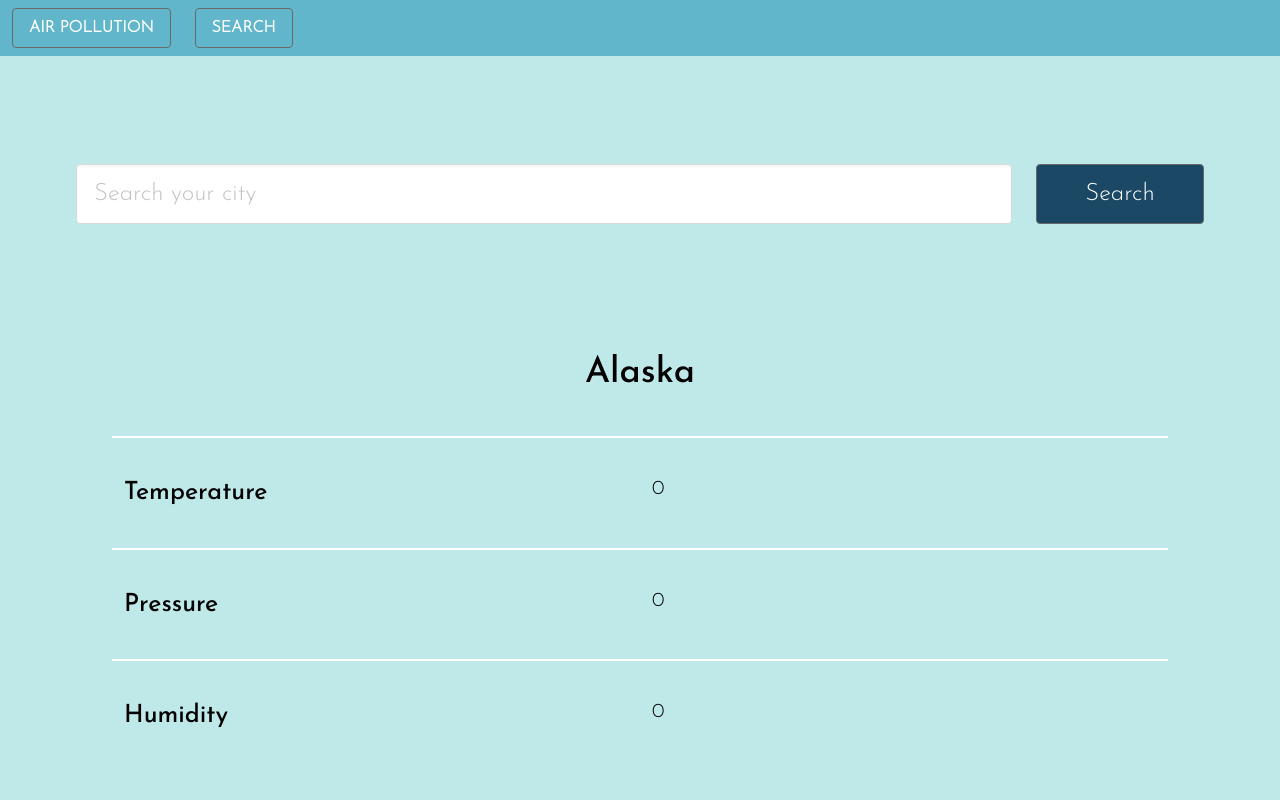
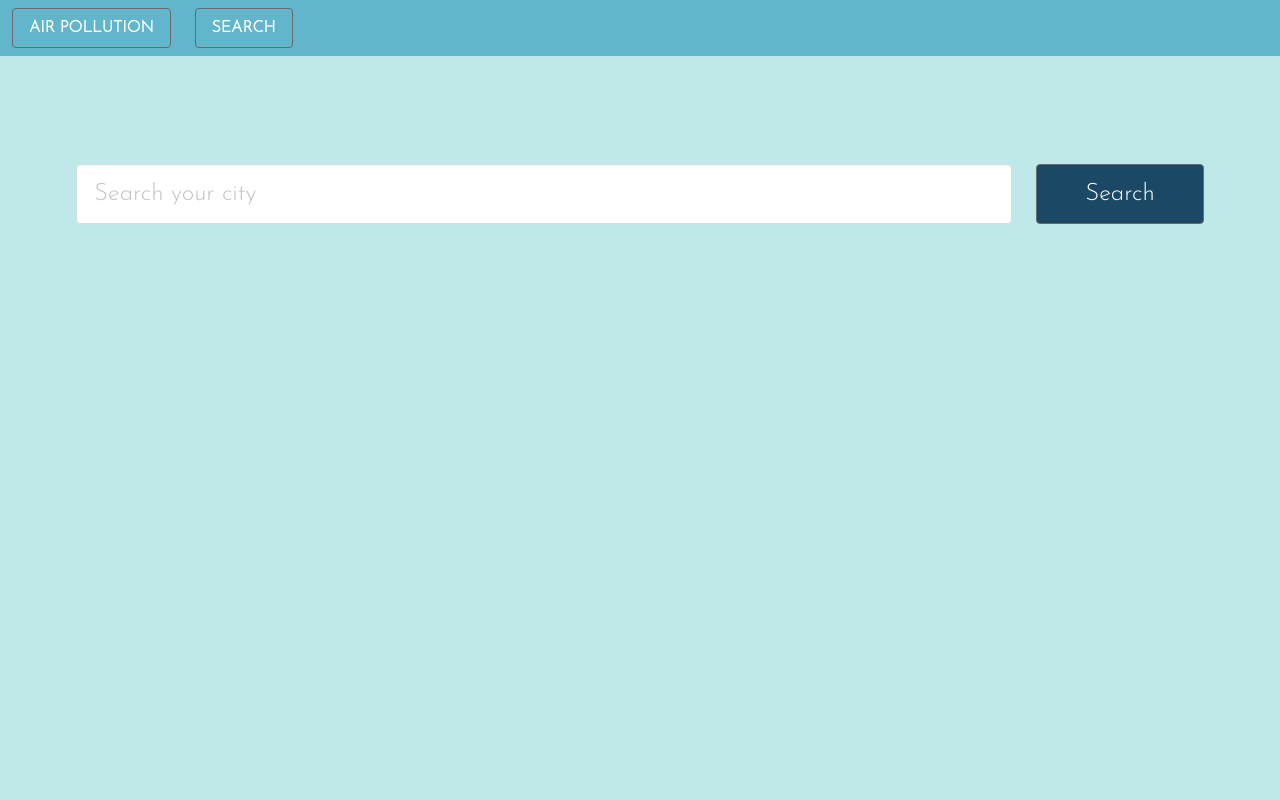
Before and after one commit to DomeT99/another-weather-app, a Vue app: page /search in a window 1280 px wide. Shown: the top 800 px of the page. Built offline with nearby package versions, Linux system fonts and the light colour scheme.

Commit message:
feat: complete design of app

```diff
--- a/src/views/AirPollution.vue
+++ b/src/views/AirPollution.vue
@@ -1,6 +1,6 @@
 <script setup>
-import GeoLocation from "../components/AirPollution/GeoLocation.vue";
-
+import GeoLocation from "../components/AirPollution/GeoLocationSection.vue";
+import ResultSection from "../components/Result.vue";
 //CO = Monossido di carbonio
 //NO2 = Biossido di azoto
 //O3 = Ozono
@@ -8,4 +8,6 @@ import GeoLocation from "../components/AirPollution/GeoLocation.vue";
 </script>
 <template>
   <GeoLocation></GeoLocation>
+  <hr />
+  <ResultSection v-if="false"></ResultSection>
 </template>
--- a/src/views/Search.vue
+++ b/src/views/Search.vue
@@ -1,10 +1,10 @@
 <script setup>
 import SearchSection from "../components/SearchView/SearchSection.vue";
-import ResultSection from "../components/SearchView/ResultSection.vue";
+import ResultSection from "../components/Result.vue";
 </script>
 
 <template>
   <SearchSection></SearchSection>
   <hr />
-  <ResultSection></ResultSection>
+  <ResultSection v-if="false"></ResultSection>
 </template>
```
Also changed, not shown: src/components/AirPollution/GeoLocationSection.vue (renamed from src/components/AirPollution/GeoLocation.vue), src/components/Result.vue (renamed from src/components/SearchView/ResultSection.vue).
